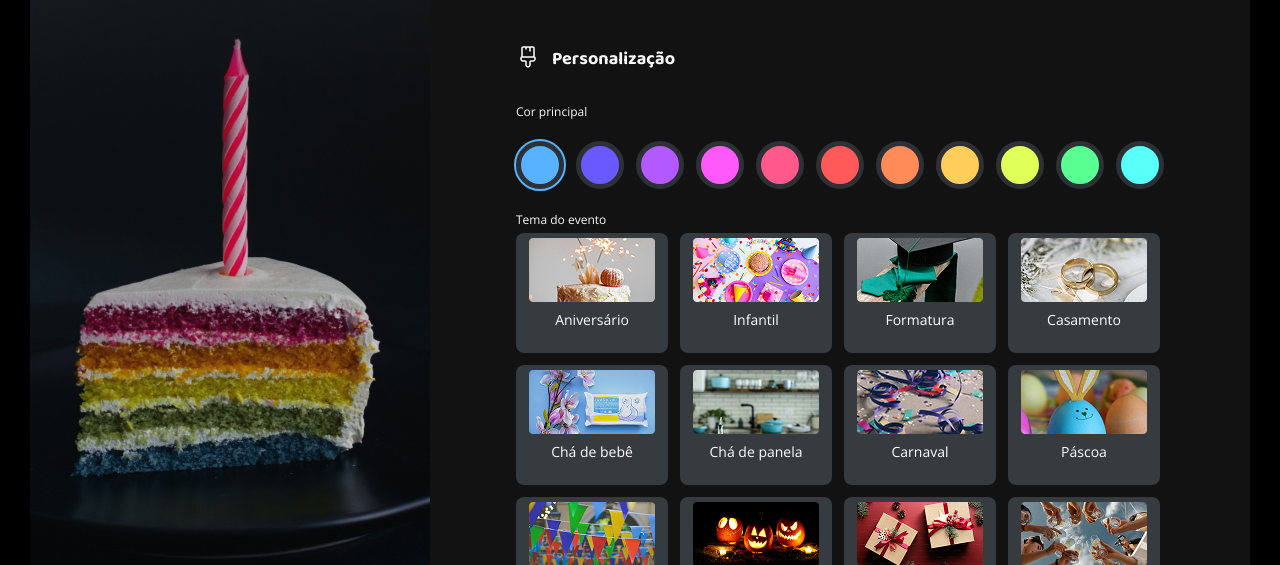
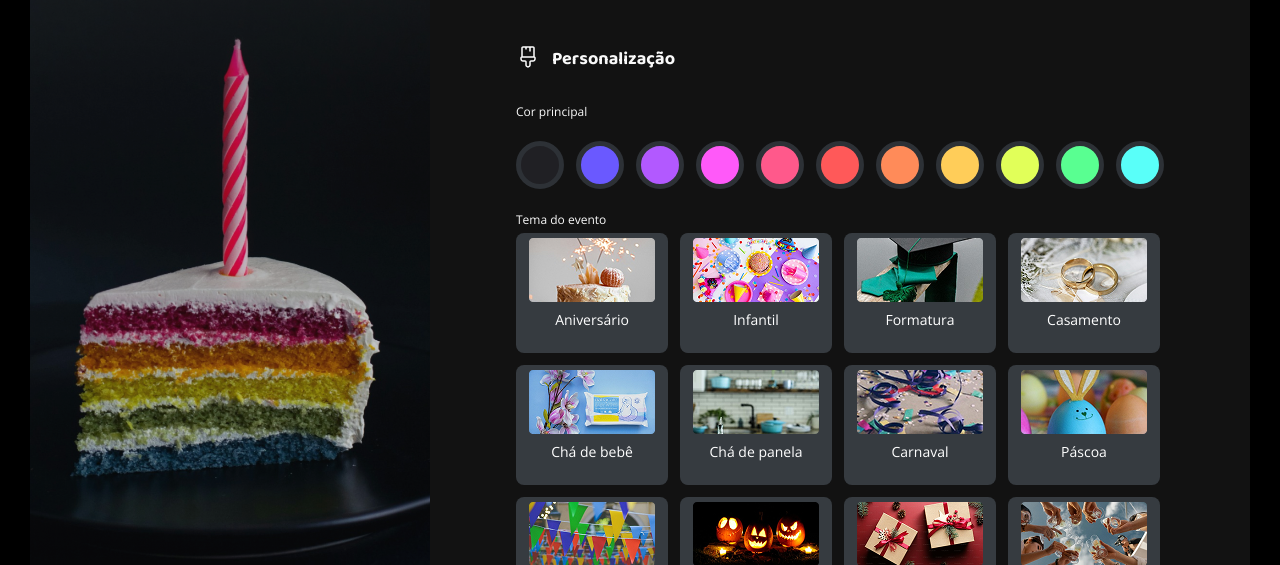
Before and after one commit to tonzzera/Projeto---invite, a plain HTML site: page index.html in a window 1280 px wide. In both pictures the pointer is over the input 540 px from the left and 400 px from the top of the page. Shown: the part 235-800 px from the top of the page. Drawn offline with nearby package versions, Linux system fonts and the light colour scheme.

Commit message:
Update radio.css

```diff
--- a/style/radio.css
+++ b/style/radio.css
@@ -8,7 +8,8 @@
     cursor: pointer;
 
     &:hover{
-        outline: 2px solid var(--color-brand-light);
+       /* outline: 2px solid var(--color-brand-light);*/
+        background: #202024;
     }
 
 
```
